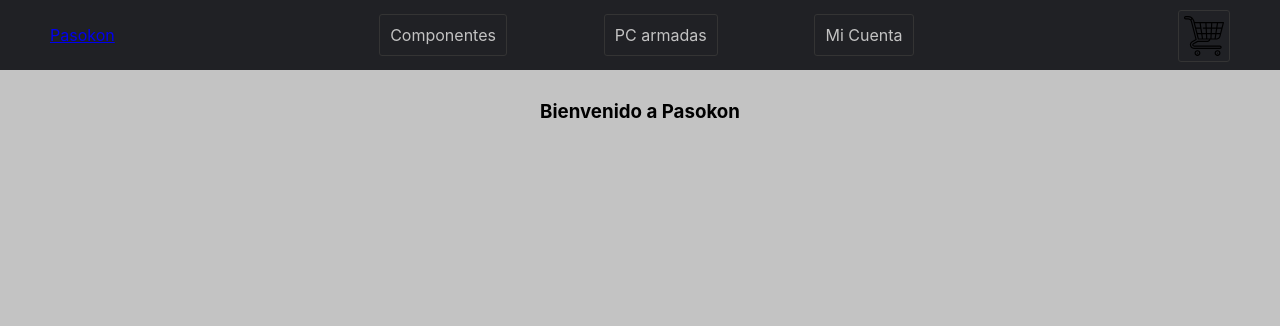
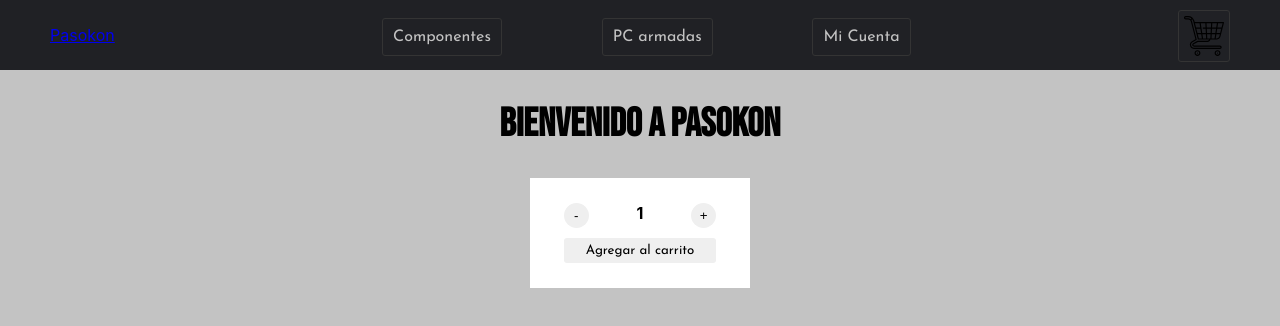
Before and after one commit to Leogutierrez24/pasokon-ecommerce, a React (Create React App) app: page / in a window 1280 px wide. Shown: the top 326 px of the page. Built offline with nearby package versions, Linux system fonts and the light colour scheme.

Commit message:
desafio 5 -> componente ItemCount, y nuevas fuentes

```diff
--- a/src/components/assets/variables/_variables.scss
+++ b/src/components/assets/variables/_variables.scss
@@ -1,4 +1,14 @@
+/* fuentes:
+font-family: 'Bebas Neue', cursive;
+font-family: 'Josefin Sans', sans-serif;
+*/
+@import url('https://fonts.googleapis.com/css2?family=Bebas+Neue&family=Josefin+Sans:wght@100;300;400&display=swap');
+$title-font: 'Bebas Neue', cursive;
+$text-font: 'Josefin Sans', sans-serif;
+
 // colores
 $back-black: #202125;
 $border-color: #343434;
 $font-color: #c3c3c3;
+$boton-color: #efefef;
+$shadow-color: #cdcdcd;
--- /dev/null
+++ b/src/components/itemCount/ItemCount.jsx
@@ -0,0 +1,37 @@
+import React, { useState } from 'react'
+import './itemCount.scss'
+
+function ItemCount({stock, initial, onAdd}) {
+    const [contador, setContador] = useState(initial);
+
+    const handleRemove = () => {
+        if(contador <= stock && contador > 1){
+            setContador(contador - 1);
+        }
+    }
+
+    const handleAdd = () => {
+        if(contador < stock){
+            setContador(contador + 1);
+        }
+    }
+
+    const handleOnAdd = () => {
+        if(stock !== 0){
+            onAdd(contador);
+        }
+    }
+
+    return (
+        <div className="item-counter">
+            <div className="moreLess-btns">
+                <button onClick={(handleRemove)} className="less-btn">-</button>
+                <span className="counter">{contador}</span>
+                <button onClick={(handleAdd)} className="more-btn">+</button>
+            </div>
+            <button onClick={(handleOnAdd)} className="add-btn">Agregar al carrito</button>
+        </div>
+    )
+}
+
+export default ItemCount
--- /dev/null
+++ b/src/components/itemCount/itemCount.scss
@@ -0,0 +1,53 @@
+@import '../assets/variables/variables.scss';
+
+.item-counter{
+    width: 200px;
+    height: 90px;
+    margin: auto;
+    padding: 10px;
+    background: #fff;
+    display: flex;
+    flex-direction: column;
+    justify-content: center;
+}
+
+.moreLess-btns{
+    width: 100%;
+    margin-bottom: 10px;
+    display: flex;
+    justify-content: space-around;
+    span{
+        font-weight: bold;
+    }
+    button{
+        width: 25px;
+        height: 25px;
+        background: $boton-color;
+        color: #000;
+        border: 1px solid transparent;
+        border-radius: 50%;
+        cursor: pointer;
+        transition: .2s;
+        &:hover{
+            box-shadow: 0 0 4px 2px $shadow-color;
+            transition: .2s;
+        }
+    }
+}
+
+.add-btn{
+    width: 76%;
+    min-width: 136px;
+    height: 25px;
+    background: $boton-color;
+    align-self: center;
+    font-family: $text-font;
+    border: 1px solid transparent;
+    border-radius: 3px;
+    cursor: pointer;
+    transition: .2s;
+    &:hover{
+        box-shadow: 0 0 4px 2px $shadow-color;
+        transition: .2s;
+    }
+}
--- a/src/components/itemListContainer/ItemListContainer.jsx
+++ b/src/components/itemListContainer/ItemListContainer.jsx
@@ -1,13 +1,18 @@
 import React from 'react'
+import ItemCount from '../itemCount/ItemCount';
 import './itemListContainer.scss'
 
 function ItemListContainer(props) {
 
     const { saludo } = props;
+    const handleCount = (contador) => {
+        alert(`Agregaste: ${contador}`);
+    }
 
     return (
         <div className="items-container">
             <h3 className="hero-title">{saludo}</h3>
+            <ItemCount stock={3} initial={1} onAdd={handleCount} />
         </div>
     )
 }
--- a/src/components/itemListContainer/itemListContainer.scss
+++ b/src/components/itemListContainer/itemListContainer.scss
@@ -9,5 +9,7 @@
 .hero-title{
     margin: 0;
     padding: 30px;
+    font-family: $title-font;
+    font-size: 2.5rem;
     text-align: center;
 }
--- a/src/components/navBar/navBar.scss
+++ b/src/components/navBar/navBar.scss
@@ -24,6 +24,7 @@
                 a{
                     padding: 10px;
                     color: $font-color;
+                    font-family: $text-font;
                     text-decoration: none;
                     transition: .3s;
                     border: 1px solid $border-color;
```
